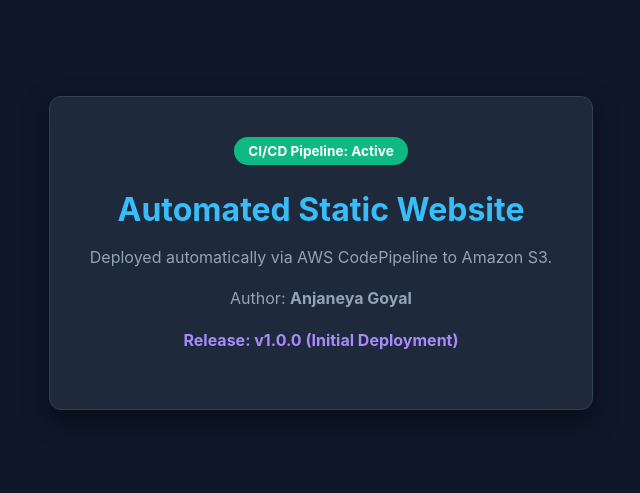
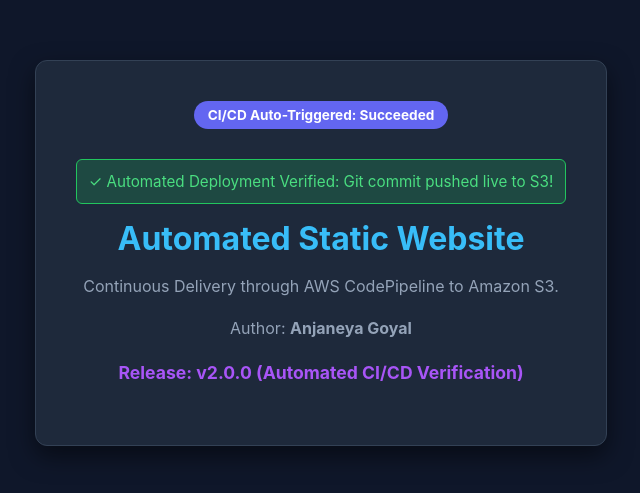
Before and after one commit to AnjaneyaGoyal/assignment-1-static-website, a plain HTML site: page index.html in a window 1280 px wide. Shown: the part 147-640 px from the top of the page, without its empty margins (319-959 px from the left). Drawn offline with Linux system fonts and the light colour scheme.

Commit message:
Auto-trigger update: release v2.0.0

```diff
--- a/index.html
+++ b/index.html
@@ -3,23 +3,25 @@
 <head>
     <meta charset="UTF-8">
     <meta name="viewport" content="width=device-width, initial-scale=1.0">
-    <title>Automated CI/CD Website - AWS S3 + CodePipeline</title>
+    <title>Automated CI/CD Website - AWS S3 + CodePipeline (v2.0)</title>
     <style>
         body { font-family: -apple-system, BlinkMacSystemFont, "Segoe UI", Roboto, sans-serif; background: #0f172a; color: #f8fafc; display: flex; justify-content: center; align-items: center; min-height: 100vh; margin: 0; }
         .card { background: #1e293b; padding: 40px; border-radius: 12px; border: 1px solid #334155; text-align: center; max-width: 600px; box-shadow: 0 10px 25px rgba(0,0,0,0.5); }
-        .badge { background: #10b981; color: white; padding: 6px 14px; border-radius: 20px; font-weight: bold; font-size: 0.85rem; display: inline-block; margin-bottom: 15px; }
+        .badge { background: #6366f1; color: white; padding: 6px 14px; border-radius: 20px; font-weight: bold; font-size: 0.85rem; display: inline-block; margin-bottom: 15px; }
+        .success-box { background: rgba(34, 197, 94, 0.2); border: 1px solid #22c55e; color: #4ade80; padding: 12px; border-radius: 6px; margin: 15px 0; font-size: 0.95rem; }
         h1 { color: #38bdf8; margin: 10px 0; }
         p { color: #94a3b8; line-height: 1.6; }
-        .version { color: #a78bfa; font-weight: bold; }
+        .version { color: #a855f7; font-weight: bold; font-size: 1.1rem; }
     </style>
 </head>
 <body>
     <div class="card">
-        <span class="badge">CI/CD Pipeline: Active</span>
+        <span class="badge">CI/CD Auto-Triggered: Succeeded</span>
+        <div class="success-box">✓ Automated Deployment Verified: Git commit pushed live to S3!</div>
         <h1>Automated Static Website</h1>
-        <p>Deployed automatically via AWS CodePipeline to Amazon S3.</p>
+        <p>Continuous Delivery through AWS CodePipeline to Amazon S3.</p>
         <p>Author: <strong>Anjaneya Goyal</strong></p>
-        <p class="version">Release: v1.0.0 (Initial Deployment)</p>
+        <p class="version">Release: v2.0.0 (Automated CI/CD Verification)</p>
     </div>
 </body>
 </html>
```
